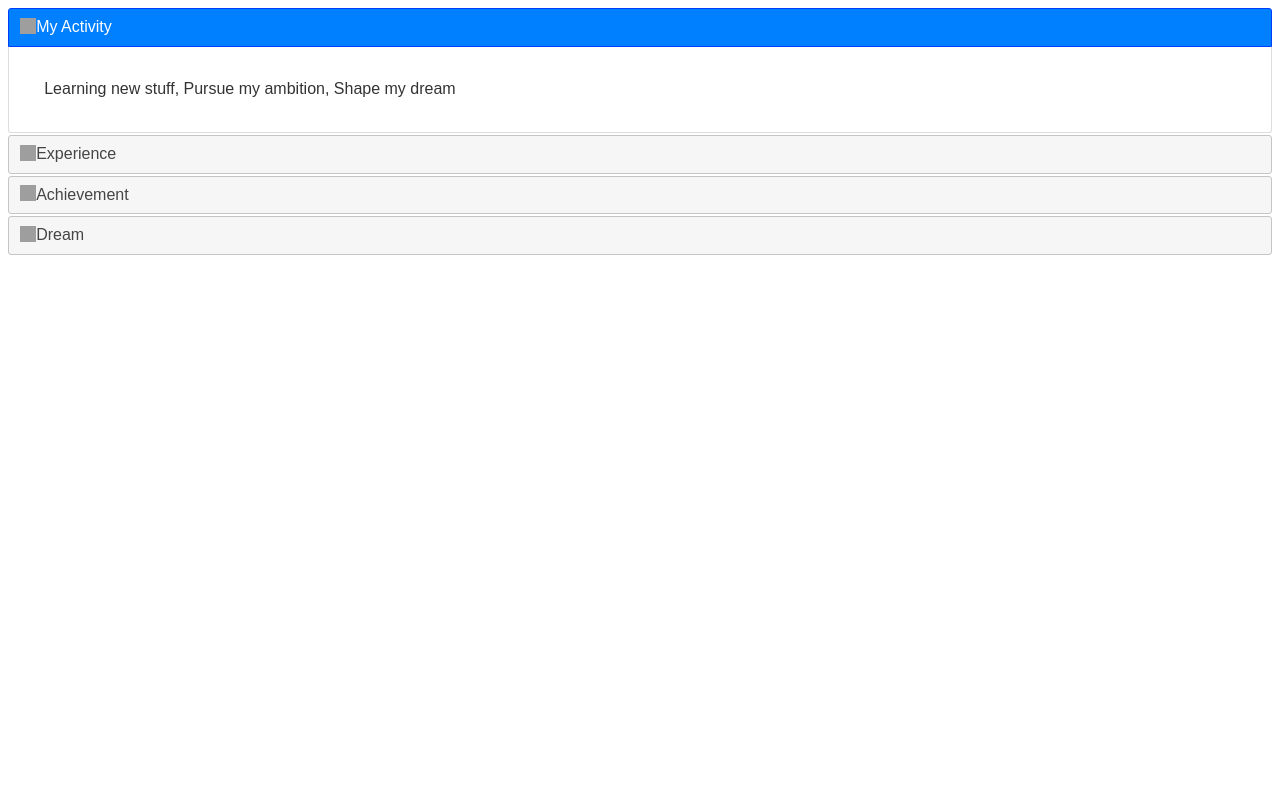
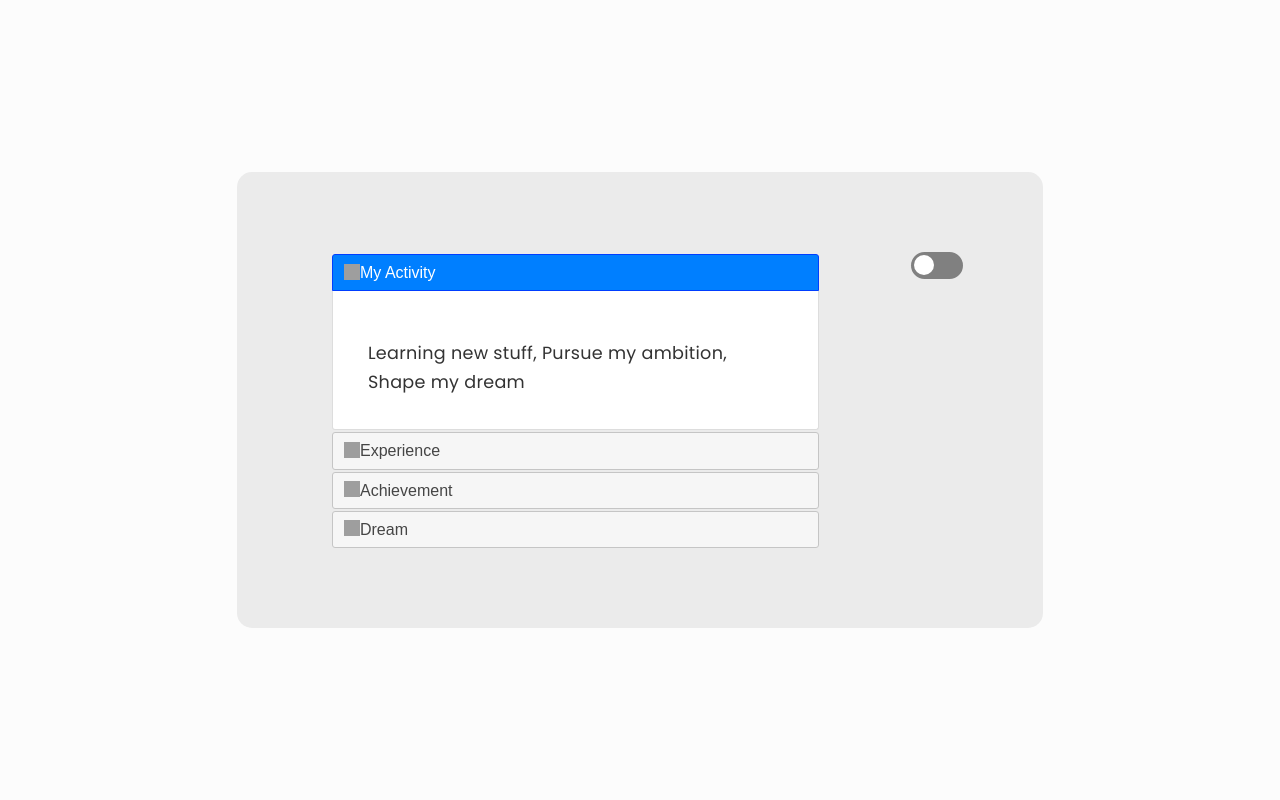
Before and after one commit to faisaladisoe/story-ppw, a Django app: page /accordion/ in a window 1280 px wide. Run offline with Django 3.2, Linux system fonts and the light colour scheme; some libraries are stand-ins or nearby versions; grey boxes are pictures that could not be loaded.

Commit message:
Add styling

```diff
--- a/story7/static/story7/css/accordion.css
+++ b/story7/static/story7/css/accordion.css
@@ -1,37 +1,157 @@
-.accordion {
-    background-color: #eee;
-    color: #444;
-    cursor: pointer;
-    padding: 18px;
-    width: 100%;
-    border: none;
-    text-align: left;
-    outline: none;
-    font-size: 15px;
-    transition: 0.4s;
+* {
+  margin: 0;
+  border: 0;
 }
 
-.active,
-.accordion:hover {
-    background-color: #ccc;
+html {
+  height: 100%;
+  font-family: 'Montserrat';
+  display: -ms-grid;
+  display: grid;
+  -webkit-box-align: center;
+      -ms-flex-align: center;
+          align-items: center;
+  justify-items: center;
+  --bg: #FCFCFC;
+  --bg-panel: #EBEBEB;
+  --color-headings: #0077FF;
+  --color-text: #333333;
 }
 
-.accordion:after {
-    content: '\002B';
-    color: #777;
-    font-weight: bold;
-    float: right;
-    margin-left: 5px;
+html[data-theme='dark'] {
+  --bg: #333333;
+  --bg-panel: #434343;
+  --color-headings: #3694FF;
+  --color-text: #B5B5B5;
 }
 
-.active:after {
-    content: "\2212";
+body {
+  background-color: var(--bg);
+  width: 90%;
+  margin: auto;
 }
 
-.panel {
-    padding: 0 18px;
-    background-color: white;
-    max-height: 0;
-    overflow: hidden;
-    transition: max-height 0.2s ease-out;
+.holder {
+  background-color: var(--bg-panel);
+  width: 70%;
+  margin: auto;
+  padding: 5rem;
+  border-radius: 15px;
+  display: -ms-grid;
+  display: grid;
+  -ms-grid-columns: 80% auto;
+      grid-template-columns: 80% auto;
+  -ms-grid-rows: auto auto;
+      grid-template-rows: auto auto;
+      grid-template-areas: "title switch"
+ "content content";
 }
+
+.holder h1 {
+  color: var(--color-headings);
+  margin: 0;
+  font-family: 'Bitter', serif;
+  font-size: 1.75rem;
+  letter-spacing: 0.02rem;
+}
+
+.holder p {
+  color: var(--color-text);
+  font-family: 'Poppins', sans-serif;
+  -ms-grid-row: 2;
+  -ms-grid-column: 1;
+  -ms-grid-column-span: 2;
+  grid-area: content;
+  letter-spacing: 0.0175rem;
+  font-size: 1.1rem;
+  line-height: 1.8rem;
+  margin-top: 2rem;
+}
+
+input[type=checkbox] {
+  height: 0;
+  width: 0;
+  visibility: hidden;
+}
+
+label {
+  cursor: pointer;
+  text-indent: -9999px;
+  width: 52px;
+  height: 27px;
+  background: grey;
+  float: right;
+  border-radius: 100px;
+  position: relative;
+}
+
+label:after {
+  content: '';
+  position: absolute;
+  top: 3px;
+  left: 3px;
+  width: 20px;
+  height: 20px;
+  background: #fff;
+  border-radius: 90px;
+  -webkit-transition: 0.3s;
+  transition: 0.3s;
+}
+
+input:checked + label {
+  background: var(--color-headings);
+}
+
+input:checked + label:after {
+  left: calc(100% - 5px);
+  -webkit-transform: translateX(-100%);
+          transform: translateX(-100%);
+}
+
+label:active:after {
+  width: 45px;
+}
+
+html.transition,
+html.transition *,
+html.transition *:before,
+html.transition *:after {
+  -webkit-transition: all 750ms !important;
+  transition: all 750ms !important;
+  -webkit-transition-delay: 0 !important;
+          transition-delay: 0 !important;
+}
+
+@media only screen and (max-width: 600px) {
+  .holder {
+    width: 70%;
+    margin: auto;
+    padding: 2.5rem;
+  }
+  .holder h1 {
+    font-size: 1.25rem;
+  }
+  .holder p {
+    font-size: 1rem;
+    line-height: 1.8rem;
+    margin-top: 2rem;
+  }
+}
+
+@media only screen and (min-width: 601px) and (max-width: 990px) and (orientation: landscape) {
+  .holder {
+    width: 70%;
+    margin: auto;
+    padding: 1rem;
+    font-family: 'Bitter', serif;
+  }
+  .holder h1 {
+    font-size: 1.2rem;
+  }
+  .holder p {
+    font-size: 1em;
+    line-height: 1.8em;
+    margin-top: 2em;
+  }
+}
+/*# sourceMappingURL=accordion.css.map */
--- /dev/null
+++ b/story7/static/story7/css/accordion.scss
@@ -0,0 +1,147 @@
+* {
+    margin: 0;
+    border: 0;
+}
+
+html {
+    height: 100%;
+    font-family: 'Montserrat';
+
+    display: grid;
+    align-items: center;
+    justify-items: center;
+
+    --bg: #FCFCFC;
+    --bg-panel: #EBEBEB;
+    --color-headings: #0077FF;
+    --color-text: #333333;
+}
+
+html[data-theme='dark'] {
+    --bg: #333333;
+    --bg-panel: #434343;
+    --color-headings: #3694FF;
+    --color-text: #B5B5B5;
+}
+
+body {
+    background-color: var(--bg);
+    width: 90%;
+    margin: auto;
+}
+
+.holder {
+    background-color: var(--bg-panel);
+    width: 70%;
+    margin: auto;
+    padding: 5rem;
+    border-radius: 15px;
+
+    display: grid;
+    grid-template-columns: 80% auto;
+    grid-template-rows: auto auto;
+    grid-template-areas:
+        "title switch"
+        "content content";
+
+    h1 {
+        color: var(--color-headings);
+        margin: 0;
+        font-family: 'Bitter', serif;
+        font-size: 1.75rem;
+        letter-spacing: 0.02rem;
+    }
+
+    p {
+        color: var(--color-text);
+        font-family: 'Poppins', sans-serif;
+        grid-area: content;
+        letter-spacing: 0.0175rem;
+        font-size: 1.1rem;
+        line-height: 1.8rem;
+        margin-top: 2rem;
+    }
+}
+
+input[type=checkbox]{
+	height: 0;
+	width: 0;
+	visibility: hidden;
+}
+
+label {
+	cursor: pointer;
+	text-indent: -9999px;
+	width: 52px;
+	height: 27px;
+	background: grey;
+	float: right;
+	border-radius: 100px;
+	position: relative;
+}
+
+label:after {
+	content: '';
+	position: absolute;
+	top: 3px;
+	left: 3px;
+	width: 20px;
+	height: 20px;
+	background: #fff;
+	border-radius: 90px;
+	transition: 0.3s;
+}
+
+input:checked + label {
+	background: var(--color-headings);
+}
+
+input:checked + label:after {
+	left: calc(100% - 5px);
+	transform: translateX(-100%);
+}
+
+label:active:after {
+	width: 45px;
+}
+
+html.transition,
+html.transition *,
+html.transition *:before,
+html.transition *:after {
+  transition: all 750ms !important;
+  transition-delay: 0 !important;
+}
+
+@media only screen and (max-width: 600px) {
+	.holder {
+		width: 70%;
+		margin: auto;
+		padding: 2.5rem;
+		h1 {
+            font-size: 1.25rem;
+		}
+		p {
+			font-size: 1rem;
+			line-height: 1.8rem;
+            margin-top: 2rem;
+		}
+	}
+}
+
+@media only screen and (min-width: 601px) and (max-width: 990px) and (orientation: landscape) {
+	.holder {
+		width: 70%;
+		margin: auto;
+		padding: 1rem;
+		font-family: 'Bitter', serif;
+		h1 {
+			font-size: 1.2rem;
+		}
+		p {
+			font-size: 1em;
+			line-height: 1.8em;
+			margin-top: 2em;
+		}
+	}
+}
--- /dev/null
+++ b/story7/static/story7/js/theme.js
@@ -0,0 +1,18 @@
+const checkbox = document.querySelector('input[name=theme]');
+
+checkbox.addEventListener('change', function () {
+    if (this.checked) {
+        trans()
+        document.documentElement.setAttribute('data-theme', 'dark')
+    } else {
+        trans()
+        document.documentElement.setAttribute('data-theme', 'light')
+    }
+})
+
+let trans = () => {
+    document.documentElement.classList.add('transition');
+    window.setTimeout(() => {
+        document.documentElement.classList.remove('transition')
+    }, 1000)
+}
--- a/story7/templates/story7/accordion.html
+++ b/story7/templates/story7/accordion.html
@@ -2,9 +2,15 @@
 
 {% include '../header.html' %}
 
+{% block bootstrap %}
+<link rel="stylesheet" href="https://cdn.jsdelivr.net/npm/bootstrap@4.5.3/dist/css/bootstrap.min.css"
+    integrity="sha384-TX8t27EcRE3e/ihU7zmQxVncDAy5uIKz4rEkgIXeMed4M0jlfIDPvg6uqKI2xXr2" crossorigin="anonymous">
+{% endblock bootstrap %}
+
 {% block css %}
 <link rel="stylesheet" href="//code.jquery.com/ui/1.12.1/themes/base/jquery-ui.css">
 <link rel="stylesheet" href="/resources/demos/style.css">
+<link rel="stylesheet" href="{% static 'story7/css/accordion.css' %}">
 {% endblock css %}
 
 {% block jquery %}
@@ -18,6 +24,8 @@
 {% endblock title %}
 
 <body>
+    <div class="holder">
+        <div class="container">
             <div id="accordion">
                 {% for item in data %}
                 <div class="group">
@@ -28,6 +36,13 @@
                 </div>
                 {% endfor %}
             </div>
+        </div>
+        <div class="toggle-container">
+            <input type="checkbox" id="switch" name="theme" /><label for="switch">Toggle</label>
+        </div>
+    </div>
+
+    <script src="{% static 'story7/js/theme.js' %}"></script>
 </body>
 
 </html>
```
Also changed, not shown: story7/templates/script.html (+5 -2 lines), story1/static/story1/css/intro.css (line endings or trailing spaces), 2 other files. Lines whose indentation alone changed are shown as unchanged.
